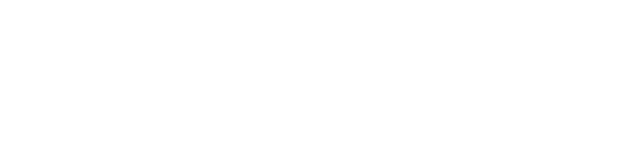
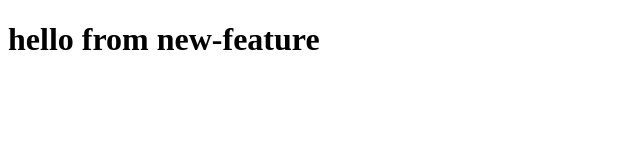
Before and after one commit to dcv-k/hello-world, a plain HTML site: page index.html in a window 1280 px wide. Shown: the whole page, without its empty margins (0-640 px from the left). Drawn offline with Linux system fonts and the light colour scheme.

Commit message:
add heading

```diff
--- a/index.html
+++ b/index.html
@@ -7,6 +7,6 @@
     <title>Document on new feature</title>
 </head>
 <body>
-
+    <h1>hello from new-feature</h1>
 </body>
 </html>
```
